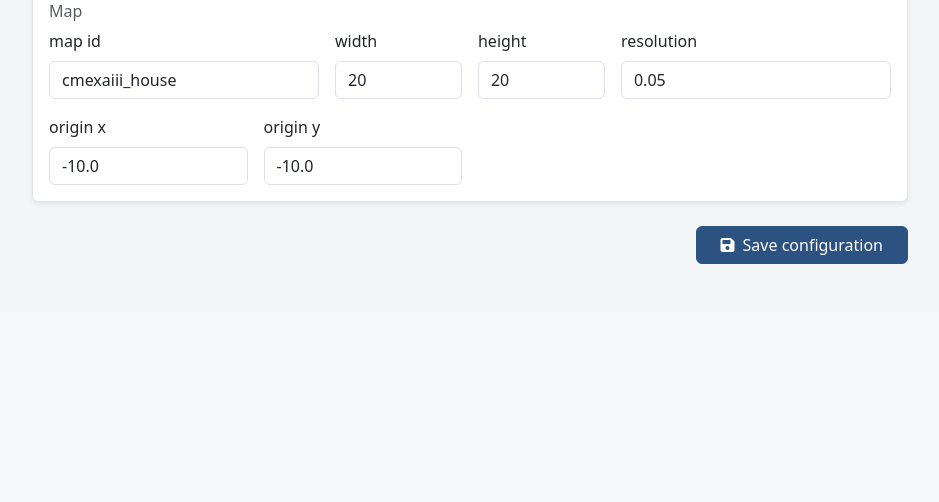
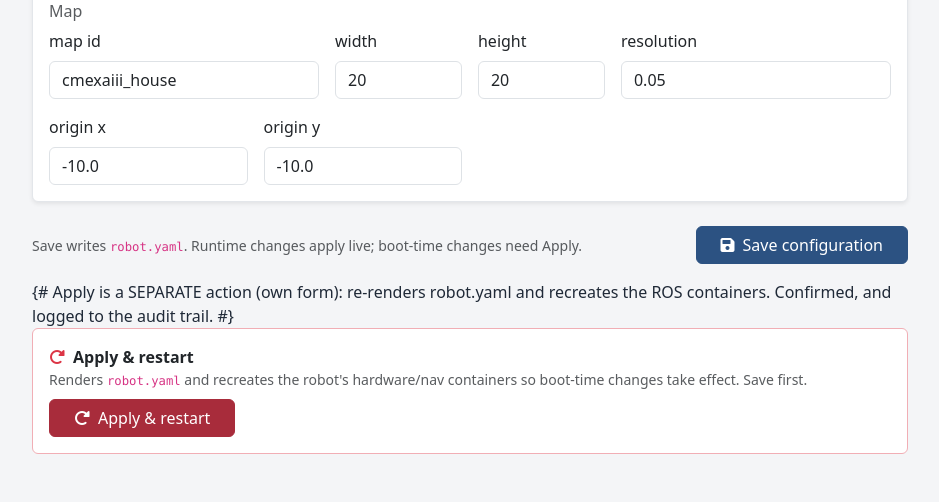
Before and after one commit to cme-research/cmeresearch_amr_webcontrol, a Django app: page /config/ in a window 1280 px wide. Shown: the part 1088-1590 px from the top of the page, without its empty margins (170-1109 px from the left). Before the commit the page ends 1352 px from the top, so only its background shows below. Run offline with Django 5.2, Linux system fonts and the light colour scheme; the visitor is signed in with stand-in values (Sample User, id 1); data that the repository does not hold is empty.

Commit message:
feat(config): one-click Apply + live runtime reload (web-config Phase 3, webapp)
- config_apply (POST, @login_required): renders robot.yaml via render_config then
  recreates mosquitto+hardware (+nav if running) with the new .compose.env, via a
  Docker socket-proxy (DOCKER_HOST) against the deploy dir bind-mounted at its host
  path (DEPLOY_DIR). Guarded: if DEPLOY_DIR isn't mounted it no-ops with a message
  instead of touching anything. Actions are appended to an audit log.
- reload_runtime_config(): runtime saves (limits/velocities/map/drive-type) now
  take effect live — joystick caps read limits from mqtt_client at call time.
- config.html: an 'Apply & restart' action (separate confirmed form).

The webapp CLI/proxy plumbing (socket-proxy service, DEPLOY_DIR mount, :ro->:rw
flip) lands in the cmexa_install compose change; the container-recreate path is
validated on-robot. 31 tests pass (3 new: apply auth, graceful no-op without a
deploy dir, live runtime reload).

```diff
--- a/amr_control/urls.py
+++ b/amr_control/urls.py
@@ -7,7 +7,8 @@ urlpatterns = [
     path('mission/',    views.mission_view,    name='mission'),
     path('navigation/', views.navigation_view, name='navigation'),
     path('logs/',       views.logs_view,       name='logs'),
-    path('config/',     views.config_view,     name='config'),
+    path('config/',       views.config_view,   name='config'),
+    path('config/apply/', views.config_apply,  name='config_apply'),
     # Legacy alias used by some older redirects (messages flow back here)
     path('home/',       views.button_view,     name='button_page'),
 
--- a/amr_control/views.py
+++ b/amr_control/views.py
@@ -3,6 +3,7 @@ from django.urls import reverse
 from django.contrib import messages
 from django.contrib.auth.decorators import login_required
 from django_project import robot_config as rc
+from django_project import mqtt_client as _mc
 
 # Create your views here.
 from django.http import HttpResponse, JsonResponse, FileResponse, Http404
@@ -349,9 +350,11 @@ def joystick_cmd(request):
     except (json.JSONDecodeError, UnicodeDecodeError):
         return JsonResponse({'status': 'error', 'message': 'Invalid JSON'}, status=400)
 
-    lx = _clamp(payload.get('linear_x', 0.0), MAX_LINEAR_X)
-    ly = _clamp(payload.get('linear_y', 0.0), MAX_LINEAR_Y)
-    az = _clamp(payload.get('angular_z', 0.0), MAX_ANGULAR_Z)
+    # Read caps live from mqtt_client so a config save (reload_runtime_config)
+    # takes effect without restarting the webapp.
+    lx = _clamp(payload.get('linear_x', 0.0), _mc.LIMITS.get('max_linear_x', MAX_LINEAR_X))
+    ly = _clamp(payload.get('linear_y', 0.0), _mc.LIMITS.get('max_linear_y', MAX_LINEAR_Y))
+    az = _clamp(payload.get('angular_z', 0.0), _mc.LIMITS.get('max_angular_z', MAX_ANGULAR_Z))
 
     ok = send_movement_command(linear_x=lx, linear_y=ly, angular_z=az)
     return JsonResponse({
@@ -750,12 +753,13 @@ def config_view(request):
                     messages.warning(
                         request,
                         "Saved. Boot-time changes (robot type, instance, domain, nav mode) "
-                        "need a container restart to take effect — redeploy the robot. "
-                        "(Phase 3 will apply this from here with one click.)")
+                        "need a container restart to take effect — use “Apply & restart” "
+                        "below (or redeploy the robot).")
                 else:
-                    messages.success(
-                        request,
-                        "Saved. Runtime changes take effect on the next webapp reload.")
+                    # Runtime-only change: refresh the live config so it takes
+                    # effect immediately, no restart.
+                    _mc.reload_runtime_config()
+                    messages.success(request, "Saved and applied live (runtime settings).")
             except Exception as e:
                 messages.error(request, f"Could not write robot.yaml: {e}")
         return redirect('config')
@@ -769,3 +773,97 @@ def config_view(request):
         'config_path': rc.ROBOT_CONFIG_PATH,
         'nav_mode': nav_mode,
     })
+
+
+# ── One-click Apply (Phase 3) ───────────────────────────────────────────────
+# Renders robot.yaml -> .compose.env + bridge.conf and recreates the ROS
+# containers so BOOT-TIME changes take effect. Talks to the Docker daemon via a
+# socket-proxy (DOCKER_HOST), and needs the cmexa_install deploy dir bind-mounted
+# at its own host path (DEPLOY_DIR) so compose bind-mount paths resolve. When
+# DEPLOY_DIR is unset (e.g. local dev, or apply not enabled) the endpoint no-ops
+# with a clear message instead of touching anything.
+DEPLOY_DIR = os.getenv('DEPLOY_DIR', '')
+COMPOSE_FILE_NAME = os.getenv('COMPOSE_FILE', 'docker-compose.prod.yml')
+AUDIT_LOG = os.getenv('CONFIG_AUDIT_LOG', '/robot/config/config-audit.log')
+
+
+def _apply_available():
+    return bool(DEPLOY_DIR) and os.path.isdir(DEPLOY_DIR)
+
+
+def _docker_env():
+    env = dict(os.environ)
+    if os.getenv('DOCKER_HOST'):
+        env['DOCKER_HOST'] = os.getenv('DOCKER_HOST')
+    return env
+
+
+def _audit(user, action, result):
+    try:
+        from django.utils import timezone
+        who = user.get_username() if getattr(user, 'is_authenticated', False) else 'anonymous'
+        with open(AUDIT_LOG, 'a') as f:
+            f.write(f"{timezone.now().isoformat()}\t{who}\t{action}\t{result}\n")
+    except Exception:
+        pass
+
+
+def _nav_running(robot):
+    try:
+        r = subprocess.run(['docker', 'ps', '--format', '{{.Names}}'],
+                           env=_docker_env(), capture_output=True, text=True, timeout=20)
+        return f"{robot}-nav" in r.stdout.split()
+    except Exception:
+        return False
+
+
+def _compose(*args, timeout=420):
+    cmd = ['docker', 'compose', '--env-file', '.compose.env',
+           '-f', COMPOSE_FILE_NAME, '--project-directory', DEPLOY_DIR, *args]
+    return subprocess.run(cmd, cwd=DEPLOY_DIR, env=_docker_env(),
+                          capture_output=True, text=True, timeout=timeout)
+
+
+@login_required
+@require_POST
+def config_apply(request):
+    """Render robot.yaml + recreate the ROS containers with the new config."""
+    if not _apply_available():
+        _audit(request.user, 'apply', 'unavailable')
+        messages.error(
+            request,
+            "One-click apply is not enabled here (deploy dir not mounted). "
+            "Redeploy the robot manually to apply boot-time changes.")
+        return redirect('config')
+
+    robot = rc.get(rc.load_config(), 'identity.robot', 'cmexaiii')
+    try:
+        # 1. robot.yaml -> generated .compose.env + rendered bridge.conf
+        r = subprocess.run(
+            ['python3', 'scripts/render_config.py', '--config', 'robot.yaml',
+             '--emit-env', '.compose.env', '--render-bridge'],
+            cwd=DEPLOY_DIR, env=_docker_env(), capture_output=True, text=True, timeout=60)
+        if r.returncode != 0:
+            raise RuntimeError(f"render_config: {(r.stderr or r.stdout).strip()[:300]}")
+
+        # 2. recreate the affected containers with the new env. --no-deps keeps
+        #    it off the webapp (this request) and brickd. mosquitto picks up the
+        #    re-rendered bridge.conf; nav only if it was running.
+        r = _compose('up', '-d', '--no-deps', '--force-recreate', 'mosquitto', 'hardware')
+        if r.returncode != 0:
+            raise RuntimeError(f"compose up hardware: {(r.stderr or '').strip()[-400:]}")
+        if _nav_running(robot):
+            r = _compose('--profile', 'nav', 'up', '-d', '--no-deps', '--force-recreate', 'nav')
+            if r.returncode != 0:
+                raise RuntimeError(f"compose up nav: {(r.stderr or '').strip()[-400:]}")
+
+        _mc.reload_runtime_config()
+        _audit(request.user, 'apply', 'ok')
+        messages.success(
+            request,
+            "Applied — config rendered and the robot's containers restarted with "
+            "the new settings. (If you changed the instance id, reload this page.)")
+    except Exception as e:
+        _audit(request.user, 'apply', f'error: {e}')
+        messages.error(request, f"Apply failed: {e}")
+    return redirect('config')
--- a/django_project/mqtt_client.py
+++ b/django_project/mqtt_client.py
@@ -771,6 +771,28 @@ def get_map_id():
     """Return the configured id of the map poses are saved against."""
     return MAP_ID
 
+
+def reload_runtime_config():
+    """Re-read robot.yaml and refresh the RUNTIME globals in place (limits,
+    velocities, drive type, docker-log container, map) so a config save takes
+    effect without restarting the webapp. Boot-time bits (MQTT topics /
+    subscriptions, broker connection) are deliberately NOT touched — changing
+    the instance still needs a restart."""
+    global VELOCITY_DEFAULTS, LIMITS, DRIVE_TYPE, DOCKER_LOG_CONTAINER, MAP_ID
+    conf = _load_app_config()
+    VELOCITY_DEFAULTS = conf.get('velocities', {})
+    LIMITS = conf.get('limits', {})
+    DRIVE_TYPE = conf.get('drive_type', 'mecanum')
+    DOCKER_LOG_CONTAINER = conf.get('docker_log_container', 'cmexaiii-hardware')
+    mc = conf.get('map', {})
+    for _k in ('width', 'height', 'resolution', 'origin_x', 'origin_y'):
+        if _k in mc:
+            map_data[_k] = mc[_k]
+    if mc.get('obstacles'):
+        map_data['obstacles'] = mc['obstacles']
+    MAP_ID = mc.get('map_id', MAP_ID)
+    return {'limits': LIMITS, 'drive_type': DRIVE_TYPE, 'velocities': VELOCITY_DEFAULTS}
+
 # Last Will & Testament: if this MQTT client dies ungracefully (Django crash,
 # container OOM, broker link drop), the broker publishes a zero TwistStamped
 # on cmd_vel on our behalf. twist_mux's 0.5s timeout then brakes the robot.
--- a/templates/amr_control/config.html
+++ b/templates/amr_control/config.html
@@ -143,11 +143,33 @@
       </div>
     </div>
 
-    <div class="d-flex justify-content-end mb-5">
+    <div class="d-flex justify-content-between align-items-center mb-3">
+      <span class="text-muted small">Save writes <code>robot.yaml</code>. Runtime changes apply live; boot-time changes need Apply.</span>
       <button type="submit" class="btn btn-primary px-4">
         <i class="fas fa-save me-2"></i>Save configuration
       </button>
     </div>
   </form>
+
+  {# Apply is a SEPARATE action (own form): re-renders robot.yaml and recreates
+     the ROS containers. Confirmed, and logged to the audit trail. #}
+  <div class="card border-danger-subtle mb-5">
+    <div class="card-body d-flex flex-wrap gap-2 justify-content-between align-items-center">
+      <div>
+        <strong><i class="fas fa-rotate-right me-2 text-danger"></i>Apply &amp; restart</strong>
+        <div class="text-muted small">
+          Renders <code>robot.yaml</code> and recreates the robot's hardware/nav
+          containers so boot-time changes take effect. Save first.
+        </div>
+      </div>
+      <form method="post" action="{% url 'config_apply' %}"
+            onsubmit="return confirm('Restart the robot’s containers with the saved configuration? The ROS graph will drop for ~30s.');">
+        {% csrf_token %}
+        <button type="submit" class="btn btn-danger px-4">
+          <i class="fas fa-rotate-right me-2"></i>Apply &amp; restart
+        </button>
+      </form>
+    </div>
+  </div>
 </div>
 {% endblock %}
```
Also changed, not shown: amr_control/tests.py (+49 -0 lines).
